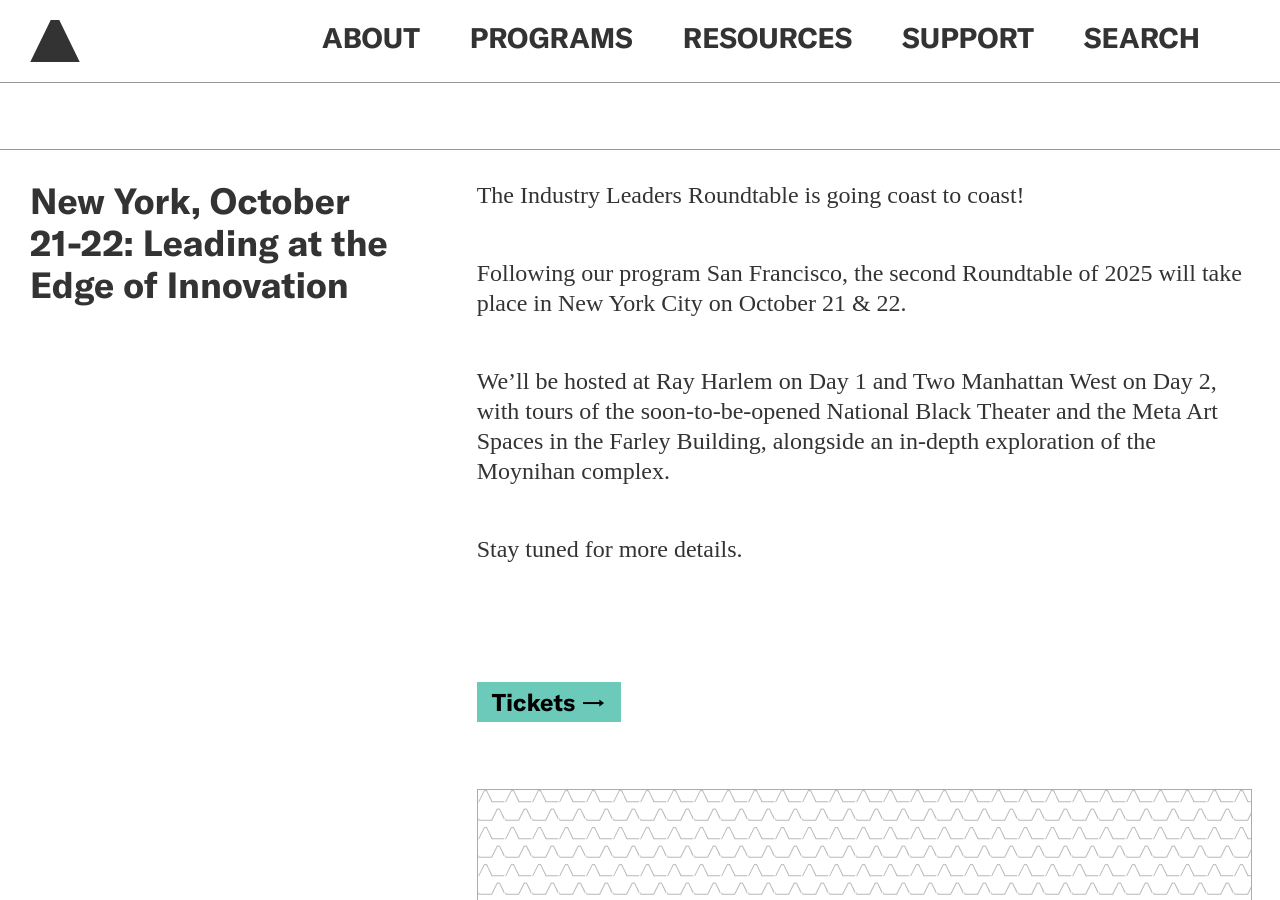
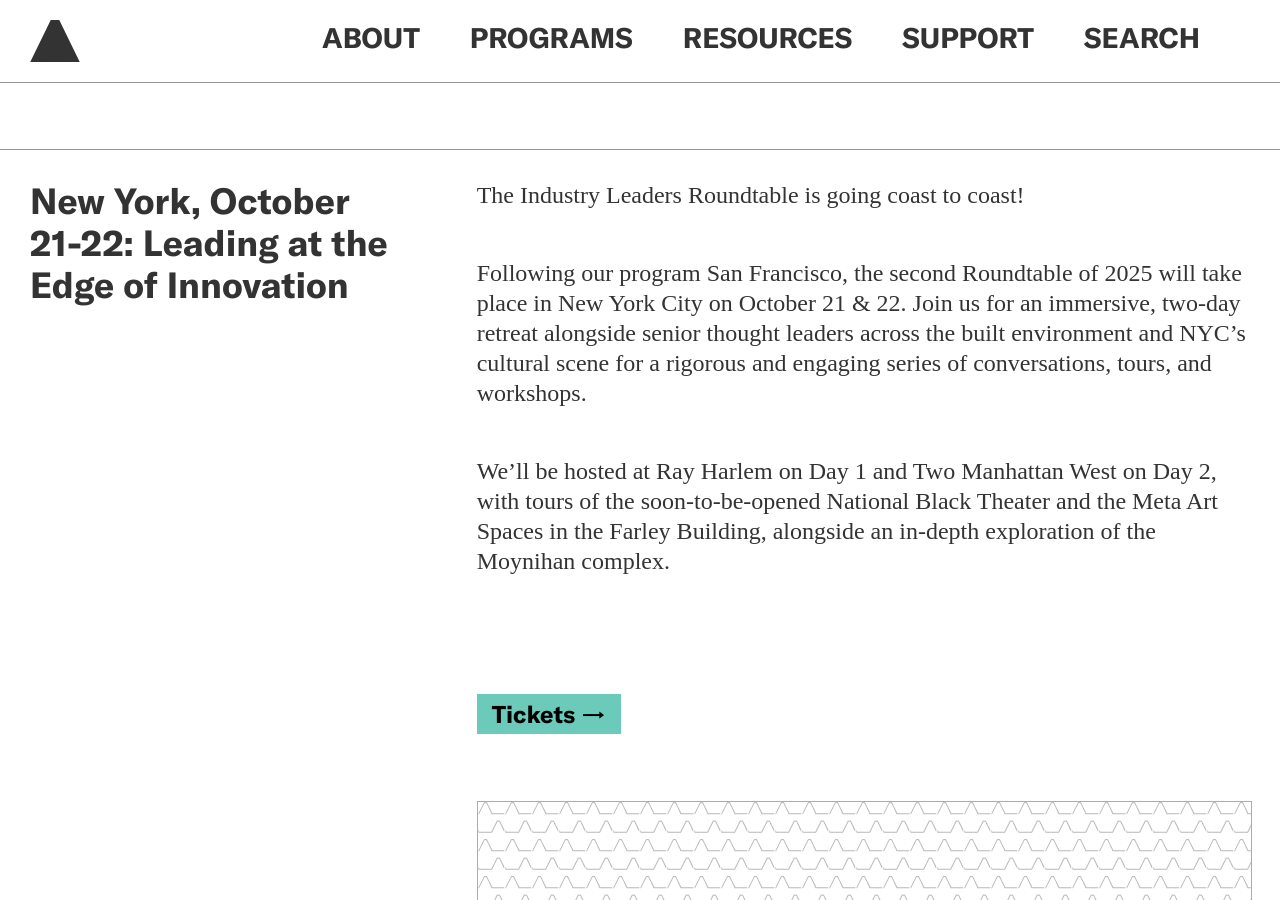
Before and after one commit to jengalas/bwaf-bbw, a Jekyll site: the page built from _programs/industry-leaders-roundtable-retreat.md, in a window 1280 px wide and 900 px high, scrolled down 352 px. Built offline with Jekyll 4.4.1, drawn with Linux system fonts in a browser that asks for light colours; nearby versions of some CDN libraries; some web fonts are replaced.

Commit message:
Updated 1 file via CloudCannon.

```diff
--- a/_programs/industry-leaders-roundtable-retreat.md
+++ b/_programs/industry-leaders-roundtable-retreat.md
@@ -37,21 +37,21 @@ page_blocks:
       download: ''
       link_url:
       link_text:
-    text_block: >-
+    text_block: >
       The Industry Leaders Roundtable is going coast to coast!
 
 
       Following our program San Francisco, the second Roundtable of 2025 will
-      take place in New York City on October 21 & 22.
+      take place in New York City on October 21 & 22. Join us for an immersive,
+      two-day retreat alongside senior thought leaders across the built
+      environment and NYC's cultural scene for a rigorous and engaging series of
+      conversations, tours, and workshops.
 
 
       We'll be hosted at Ray Harlem on Day 1 and Two Manhattan West on Day 2,
       with tours of the soon-to-be-opened National Black Theater and the Meta
       Art Spaces in the Farley Building, alongside an in-depth exploration of
       the Moynihan complex.
-
-
-      Stay tuned for more details.
   - template: buttons-block
     button:
       - button_text: Tickets
```
